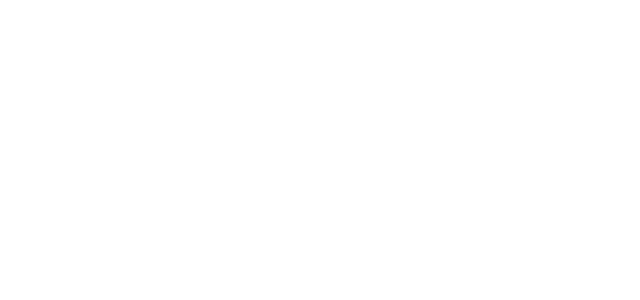
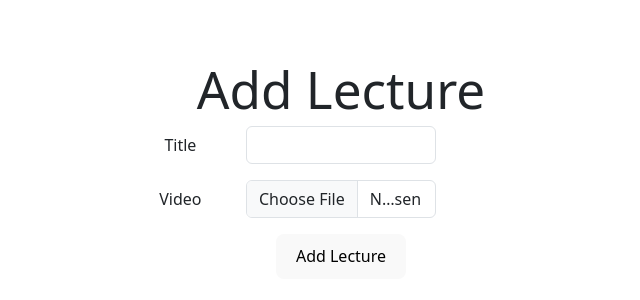
Before and after one commit to ShubhankarSingh/EdTech-client, a React (Vite) app: page /course/add-course/1/add-lecture in a window 1280 px wide. Before the commit this address had no page. Shown: the part 230-530 px from the top of the page, without its empty margins (299-939 px from the left). Built offline with nearby package versions, Linux system fonts and the light colour scheme.

Commit message:
Upload File

```diff
--- a/src/App.jsx
+++ b/src/App.jsx
@@ -5,6 +5,7 @@ import "../node_modules/bootstrap/dist/css/bootstrap.min.css"
 import "/node_modules/bootstrap/dist/js/bootstrap.min.js"
 import Registration from "./components/auth/Registration"
 import AddCourse from "./components/course/AddCourse"
+import AddVideos from "./components/course/AddVideos"
 
 function App() {
   const [count, setCount] = useState(0)
@@ -16,6 +17,7 @@ function App() {
         <Routes>
           <Route path="/register" element={ <Registration/> }></Route>
           <Route path="/course/add-course" element={ <AddCourse/> }></Route>
+          <Route path="/course/add-course/:courseId/add-lecture" element={ <AddVideos/> }></Route>
         </Routes>
       </BrowserRouter>
 
--- a/src/components/course/AddCourse.jsx
+++ b/src/components/course/AddCourse.jsx
@@ -1,5 +1,6 @@
 import React, { useEffect, useState } from 'react'
 import { addCourse, getAllCategories } from "../../services/courseService";
+import {useNavigate} from 'react-router-dom'
 
 const AddCourse = () => {
 
@@ -11,6 +12,7 @@ const AddCourse = () => {
         thumbnail: null,
     })
 
+    const navigate = useNavigate()
 
     const [categories, setCategories] = useState([]);
     const [successMessage, setSuccessMessage] = useState("");
@@ -39,15 +41,6 @@ const AddCourse = () => {
         setImagePreview(URL.createObjectURL(selectedImage))
     }
 
-    const handleVideoChange = (e) =>{
-        const video = Array.from(e.target.files);
-        setVideos(video);
-    }
-
-    videos.forEach((video) =>{
-        console.log(video)
-        console.log(videos.length)
-    })
 
     const handleFormSubmit = async (e) => {
         e.preventDefault()
@@ -56,6 +49,11 @@ const AddCourse = () => {
             const response = await addCourse(course.author, course.title, course.description, course.shortDescription,
                                             course.language, course.category, course.createdDate)
 
+
+            if(response.status === 200){
+                const savedCourse = response.data
+                navigate(`/${savedCourse.id}/add-lecture`)
+            }
 
             setSuccessMessage("Course added successfully")
             setErrorMessage("")
@@ -156,18 +154,9 @@ const AddCourse = () => {
                     {imagePreview && <img src={imagePreview} alt="Thumbnail" style={{ maxWidth: "400px", maxHeight: "400px" }}></img>}
                 </div>
 
-                <div className="mb-3 row">
-                    <label htmlFor="videos" className="col-sm-3 col-form-label">
-                        Videos
-                    </label>
-                    <div className="col-sm-6">
-                        <input id="videos" name="videos" type="file" className="form-control" onChange={handleVideoChange}/>
-                    </div>
-                    {imagePreview && <img src={imagePreview} alt="Thumbnail" style={{ maxWidth: "400px", maxHeight: "400px" }}></img>}
-                </div>
 
                 <div>
-                    <button type="sumbit">Add Course</button>
+                    <button type="submit">Add Course</button>
                 </div>
             </form>
 
--- a/src/components/course/AddVideos.jsx
+++ b/src/components/course/AddVideos.jsx
@@ -1,20 +1,84 @@
-import React, { useState } from 'react'
+import React, { useState } from 'react';
+import { useParams } from "react-router-dom";
+import { addLecture } from "../../services/courseService";
+
 
 const AddVideos = () => {
+    const [video, setVideo] = useState({
+        title: "",
+        url: ""
+    });
 
-    const [videoData, setVideoData] = useState({
-        title: "",
-        video: null
-    })
-
-    const [videos, setVideos] = useState([])
+    const { courseId } = useParams();
 
     const [successMessage, setSuccessMessage] = useState("");
     const [errorMessage, setErrorMessage] = useState("");
 
+    const handleInputChange = (e) => {
+        setVideo({...video, [e.target.name]: e.target.value});
+    };
+
+    const handleVideoChange = (e) => {
+        setVideo({...video, url: e.target.files[0]});
+    };
+
+    const handleFormSubmit = async (e) => {
+        e.preventDefault();
+        console.log("Inside video form submit");
+        try {
+
+            const response = await addLecture(video, courseId);
+            console.log(response)
+            if(response == 200) {
+                setVideo({ title: "", url: "" });
+                setSuccessMessage("Lecture added successfully!");
+            }
+        } catch (error) {
+            setErrorMessage(`Failed to add Lecture: ${error.message}`);
+        }
+        setTimeout(() => {
+            setErrorMessage("");
+            setSuccessMessage("");
+        }, 5000);
+    };
+
     return (
-        <div>AddVideos</div>
-    )
-}
+        <div>
+            <h1>Add Lecture</h1>
+            <form onSubmit={handleFormSubmit}>
+                <div className="mb-3 row">
+                    <label htmlFor="title" className="col-sm-3 col-form-label">Title</label>
+                    <div className="col-sm-6">
+                        <input
+                            id="title"
+                            name="title"
+                            type="text"
+                            className="form-control"
+                            value={video.title}
+                            onChange={handleInputChange}
+                        />
+                    </div>
+                </div>
+                <div className="mb-3 row">
+                    <label htmlFor="url" className="col-sm-3 col-form-label">Video</label>
+                    <div className="col-sm-6">
+                        <input
+                            id="url"
+                            name="url"
+                            type="file"
+                            className="form-control"
+                            onChange={handleVideoChange}
+                        />
+                    </div>
+                </div>
+                <div>
+                    <button type="submit">Add Lecture</button>
+                </div>
+            </form>
+            {successMessage && <p>{successMessage}</p>}
+            {errorMessage && <p>{errorMessage}</p>}
+        </div>
+    );
+};
 
-export default AddVideos
+export default AddVideos;
--- a/src/services/courseService.js
+++ b/src/services/courseService.js
@@ -33,9 +33,32 @@ export async function addCourse(author, title, description, shortDescription, la
                 'Content-Type': 'application/json'
             }
         })
-        return response.status === 200
+        console.log("Saved course data: " + response.data)
+        return response
     }catch(error){
         console.log(`Error adding course ${error.message}`)
         return [];
     }
 }
+
+export async function addLecture(video, courseId){
+
+
+    const formData = new FormData()
+    formData.append('title', video.title)
+    formData.append('url', video.url)
+
+    try{
+        const response = await api.post(`/courses/${courseId}/add-lecture`, formData, {
+            headers: {
+                'Content-Type': 'multipart/form-data'
+            }
+        })
+        if (response.status === 200) {
+            alert("Video added successfully")
+        }
+        return response.status
+    }catch(error){
+        console.log(`Error adding lecture ${error.message}`)
+    }
+}
```
